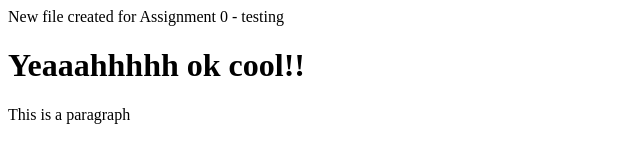
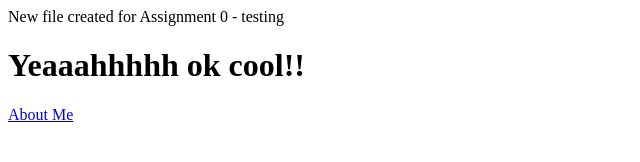
Before and after one commit to amatthews-ksu/amatthews-IT3203, a plain HTML site: page index.html in a window 1280 px wide. Shown: the whole page, without its empty margins (0-640 px from the left). Drawn offline with Linux system fonts and the light colour scheme.

Commit message:
Update index.html

```diff
--- a/index.html
+++ b/index.html
@@ -1,5 +1,6 @@
 New file created for Assignment 0 - testing
 <h1>Yeaaahhhhh ok cool!!</h1>
 <body>
-<p>This is a paragraph</p>
+<p><a href="https://amatthews-ksu.github.io/amatthews-IT3203/AboutMe.html">About Me</a></p>
+
 </body>
```
